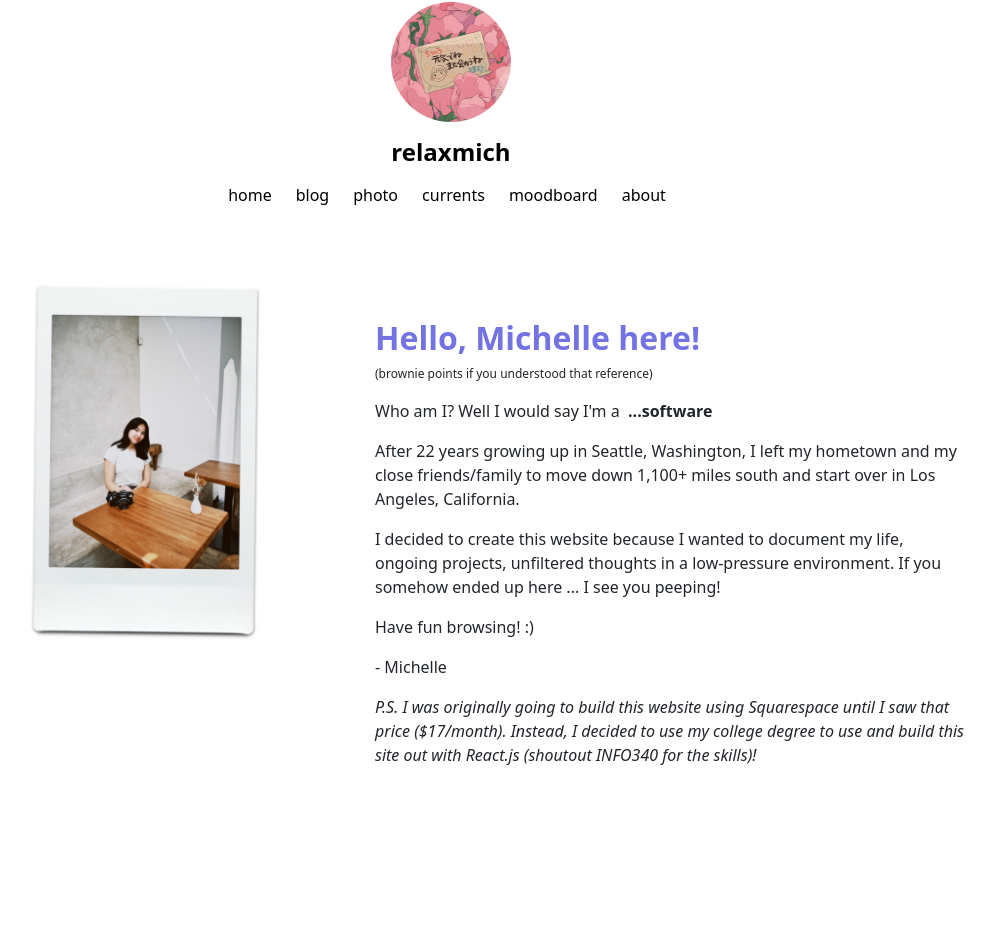
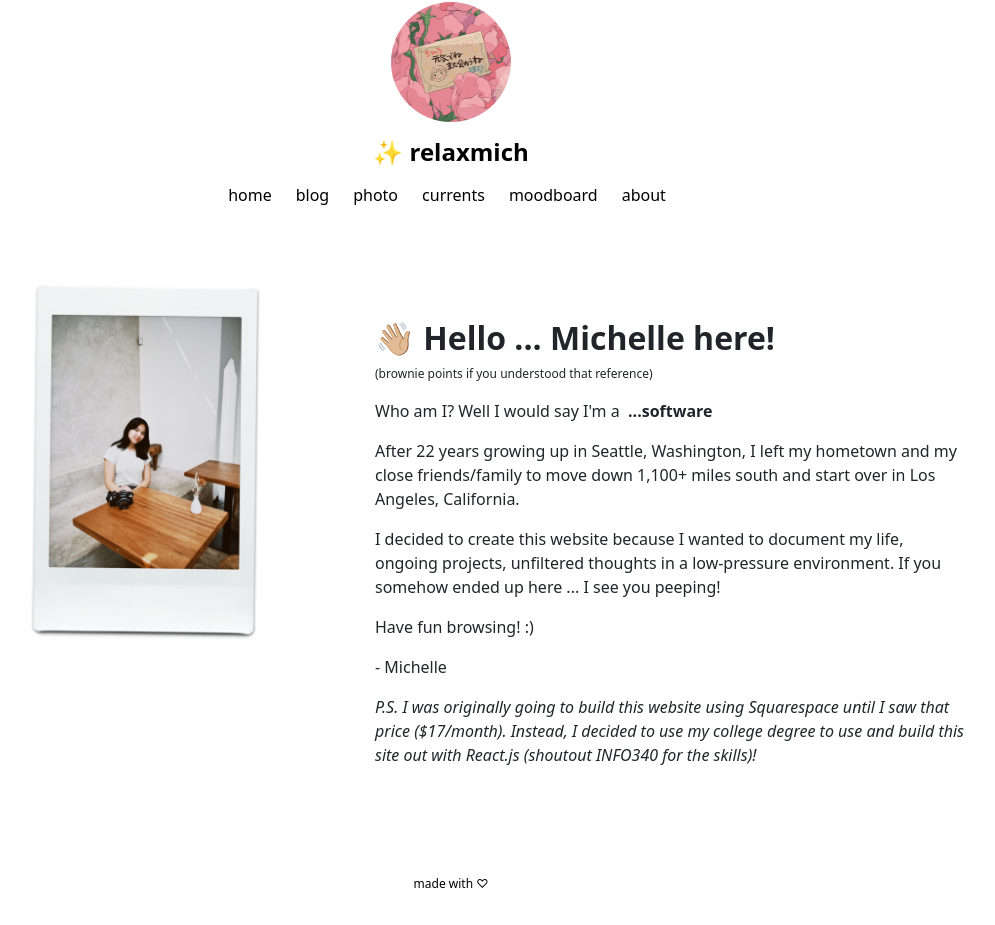
Before and after one commit to michelletapham/michelletapham, a React (Create React App) app: page /about in a window 1280 px wide. Shown: the part 78-1003 px from the top of the page, without its empty margins (189-1184 px from the left). Before the commit the page ends 973 px from the top, so only its background shows below. Built offline with nearby package versions, Linux system fonts and the light colour scheme.

Commit message:
move Router Component

```diff
--- a/src/AppRouter.js
+++ b/src/AppRouter.js
@@ -9,7 +9,6 @@ import About from "./pages/About";
 
 function AppRouter() {
     return(
-        <Router basename={process.env.PUBLIC_URL}>
         <Routes>
             <Route path='/' element={<Home/>} />
             <Route path='/blog' element={<Blog/>} />
@@ -18,7 +17,6 @@ function AppRouter() {
             <Route path='/moodboard' element={<Moodboard/>} />
             <Route path='/about' element={<About/>} />
         </Routes>
-        </Router>
     )
 }
 
--- a/src/components/Footer.js
+++ b/src/components/Footer.js
@@ -0,0 +1,15 @@
+import React from "react";
+import Container from 'react-bootstrap/Container';
+import Row from 'react-bootstrap/Row';
+
+export default function Footer() {
+  return (
+    <footer className="footer">
+        <Container>
+            <Row>
+                <a href="https://github.com/michelletapham/michelletapham" target="_blank">made with ♡</a>
+            </Row>
+        </Container>
+    </footer>
+  );
+}
--- a/src/components/Header.js
+++ b/src/components/Header.js
@@ -8,7 +8,7 @@ export default function Header() {
     <header className="header">
         <a className="button" href="/michelletapham/blog">
           <img className= "header-icon" src={HeaderIcon} alt ="Spirited Away Letter"/>
-          <h4>relaxmich</h4>
+          <h4><span role="img" aria-label="sparkle-emoji">✨</span> relaxmich</h4>
         </a>
         <Navbar className="justify-content-center">
           <Nav>
--- a/src/index.js
+++ b/src/index.js
@@ -2,8 +2,12 @@ import React from 'react';
 import ReactDOM from 'react-dom/client';
 import './index.css';
 import App from './App';
+import { BrowserRouter as Router} from "react-router-dom";
+
 
 const root = ReactDOM.createRoot(document.getElementById('root'));
 root.render(
-  <App />
+  <Router basename={process.env.PUBLIC_URL}>
+    <App />
+  </Router>
 );
--- a/src/pages/About.js
+++ b/src/pages/About.js
@@ -3,6 +3,7 @@ import Container from 'react-bootstrap/Container';
 import Row from 'react-bootstrap/Row';
 import Col from 'react-bootstrap/Col';
 import Header from "../components/Header";
+import Footer from "../components/Footer";
 import AboutPhoto from "../assets/about-photo.jpg"
 import { TypeAnimation } from "react-type-animation";
 
@@ -21,7 +22,7 @@ export default class About extends PureComponent {
               </Col>
               <Col lg={7}>
                 <Row className="bio">
-                  <h2>Hello, Michelle here!</h2>
+                  <h2><span role="img" aria-label="handwave-emoji">👋🏼</span> Hello ... Michelle here!</h2>
                   <p className="subtext">(brownie points if you understood that reference)</p>
                   <p>
                     Who am I? Well I would say I'm a &nbsp;
@@ -60,6 +61,9 @@ export default class About extends PureComponent {
                 </Row>
               </Col>
             </Row>
+            <Row>
+              <Footer/>
+            </Row>
           </Container>
         </div>
       );
--- a/src/pages/Blog.js
+++ b/src/pages/Blog.js
@@ -1,5 +1,6 @@
 import React, { PureComponent } from "react";
 import Header from "../components/Header";
+import Footer from "../components/Footer";
 import Message from "../components/Message";
 import Container from 'react-bootstrap/Container';
 import Row from 'react-bootstrap/Row';
@@ -16,6 +17,9 @@ export default class Blog extends PureComponent {
                 <Row className="content">
                     <Message />
                 </Row>
+                <Row>
+                    <Footer />
+                </Row>
             </Container>
         </div>
       );
--- a/src/pages/Currents.js
+++ b/src/pages/Currents.js
@@ -1,5 +1,7 @@
 import React, { PureComponent } from "react";
 import Header from "../components/Header";
+import Footer from "../components/Footer";
+
 import Message from "../components/Message";
 import Container from 'react-bootstrap/Container';
 import Row from 'react-bootstrap/Row';
@@ -16,6 +18,9 @@ export default class Currents extends PureComponent {
                 <Row className="content">
                     <Message />
                 </Row>
+                <Row>
+                    <Footer/>
+                </Row>
             </Container>
         </div>
       );
--- a/src/pages/Moodboard.js
+++ b/src/pages/Moodboard.js
@@ -1,5 +1,7 @@
 import React, { PureComponent } from "react";
 import Header from "../components/Header";
+import Footer from "../components/Footer";
+
 import Message from "../components/Message";
 import Container from 'react-bootstrap/Container';
 import Row from 'react-bootstrap/Row';
@@ -32,6 +34,9 @@ export default class Moodboard extends PureComponent {
                     ))}
                     </ImageList>
                 </Row>       */}
+                <Row>
+                    <Footer/>
+                </Row>
             </Container>
         </div>
       );
--- a/src/pages/Photo.js
+++ b/src/pages/Photo.js
@@ -1,5 +1,6 @@
 import React, { PureComponent } from "react";
 import Header from "../components/Header";
+import Footer from "../components/Footer";
 import Container from 'react-bootstrap/Container';
 import Row from 'react-bootstrap/Row';
 import Images from '../data/Images';
@@ -33,6 +34,9 @@ export default class Photo extends PureComponent {
                   ))}
                 </ImageList>
             </Row>
+            <Row>
+              <Footer/>
+            </Row>
           </Container>
         </div>
       );
--- a/src/styling/App.css
+++ b/src/styling/App.css
@@ -3,7 +3,7 @@
 }
 
 .app {
-    padding: 5em 7em 5em 7em;
+    padding: 5em 7em 2em 7em;
 }
 
 .header {
@@ -110,10 +110,6 @@
     padding-bottom: 3em;
 }
 
-.about h2 {
-    color: #7373E3;
-}
-
 .about .bio {
     margin-top: 3em;
 }
@@ -127,6 +123,21 @@
     height: auto;
     margin: auto;
     display: flex;
+}
+
+.footer {
+    padding-top: 5em;
+    font-size: 12px;
+    text-align: center;
+}
+
+.footer a {
+    text-decoration: none;
+    color: black;
+}
+
+.footer a:hover {
+    color:pink;
 }
 
 @keyframes fadeInUp {
```
Lines whose indentation alone changed are shown as unchanged.
